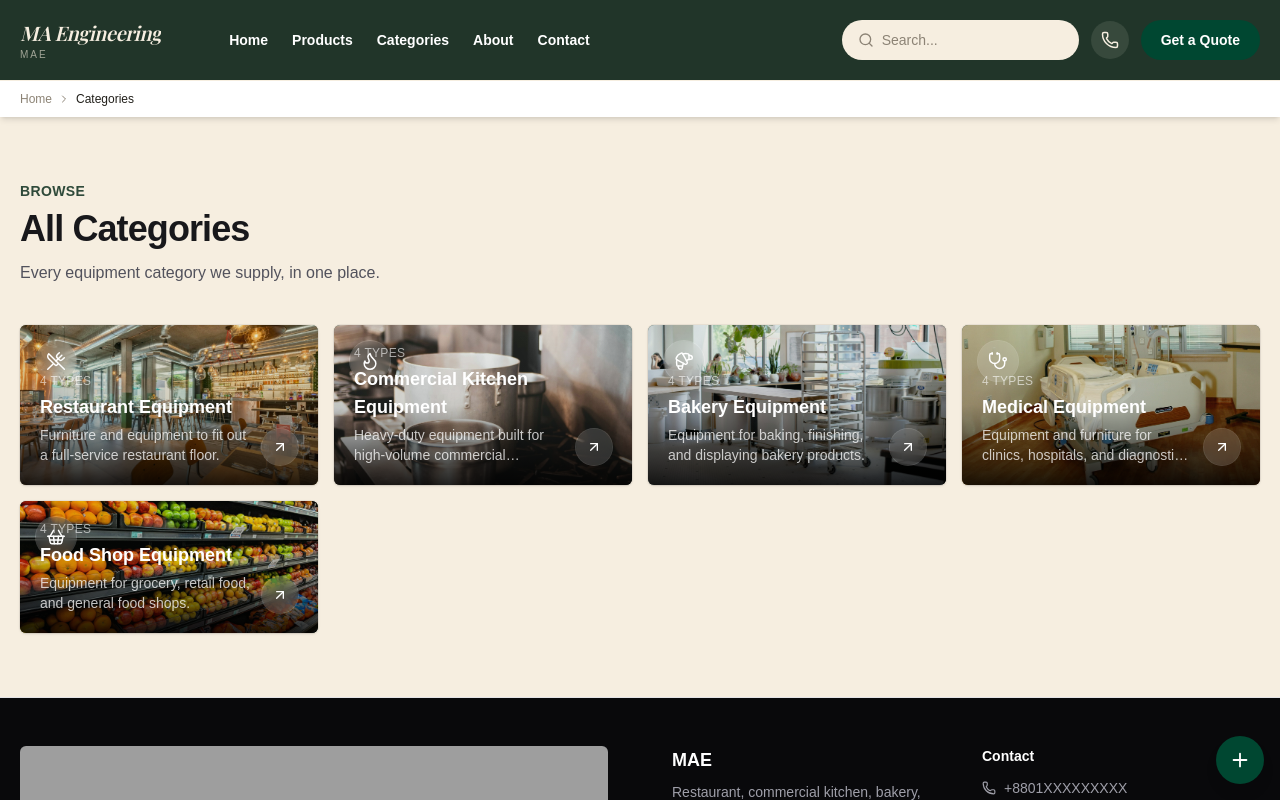
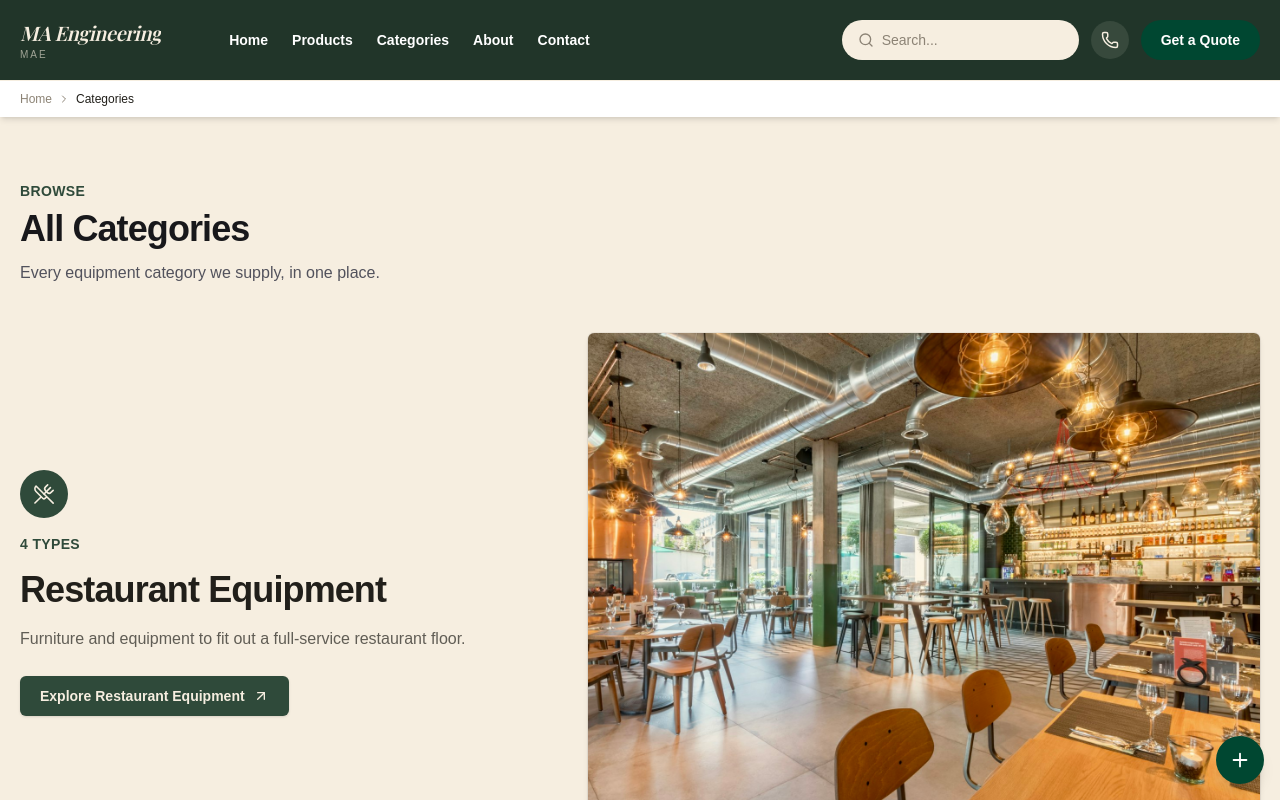
Before and after one commit to hakalukidev/M-A-Engineering, a Next.js app in the folder frontend/: page /categories in a window 1280 px wide. Shown: the top 800 px of the page. Built offline with nearby package versions, Linux system fonts and the light colour scheme; grey boxes are pictures that could not be loaded; a web font is replaced by a local one.

Commit message:
complete design

```diff
--- a/frontend/src/app/categories/page.tsx
+++ b/frontend/src/app/categories/page.tsx
@@ -1,7 +1,11 @@
 import type { Metadata } from "next";
-import { CategoryCard } from "@/components/category/CategoryCard";
+import Image from "next/image";
+import Link from "next/link";
+import { ArrowUpRight, Package } from "lucide-react";
+import { CATEGORY_ICONS } from "@/components/category/CategoryCard";
 import { Container } from "@/components/ui/Container";
 import { SectionHeading } from "@/components/ui/SectionHeading";
+import { cn } from "@/lib/utils";
 import { siteConfig } from "@/config/site";
 import { getAllCategories } from "@/data/categories";
 
@@ -19,12 +23,65 @@ export default function CategoriesPage() {
         eyebrow="Browse"
         title="All Categories"
         subtitle="Every equipment category we supply, in one place."
-        className="mb-10"
+        className="mb-12"
       />
-      <div className="grid grid-cols-1 gap-4 sm:grid-cols-2 lg:grid-cols-4">
-        {categories.map((category) => (
-          <CategoryCard key={category.id} category={category} />
-        ))}
+
+      <div className="flex flex-col gap-14 sm:gap-20">
+        {categories.map((category, index) => {
+          const Icon = CATEGORY_ICONS[category.slug] ?? Package;
+          const typeCount = category.subcategories.length;
+          const imageOnRight = index % 2 === 0;
+
+          return (
+            <section
+              key={category.id}
+              className="flex flex-col items-center gap-8 lg:flex-row lg:gap-14"
+            >
+              <div
+                className={cn(
+                  "relative h-[300px] w-full overflow-hidden rounded-md bg-zinc-100 shadow-md ring-1 ring-black/5 sm:h-[420px] lg:h-[520px] lg:flex-[1.2]",
+                  imageOnRight ? "lg:order-2" : "lg:order-1"
+                )}
+              >
+                <Image
+                  src={category.coverImage}
+                  alt={category.name}
+                  fill
+                  sizes="(min-width: 1024px) 55vw, 100vw"
+                  className="object-cover"
+                  priority={index === 0}
+                />
+              </div>
+
+              <div
+                className={cn(
+                  "flex w-full max-w-lg flex-col gap-4 lg:flex-1",
+                  imageOnRight ? "lg:order-1" : "lg:order-2"
+                )}
+              >
+                <span className="flex h-12 w-12 items-center justify-center rounded-full bg-brand-green text-brand-cream">
+                  <Icon size={22} strokeWidth={1.75} />
+                </span>
+                <p className="text-sm font-semibold uppercase tracking-wide text-brand-green">
+                  {typeCount} {typeCount === 1 ? "type" : "types"}
+                </p>
+                <h2 className="text-3xl font-bold tracking-tight text-brand-ink sm:text-4xl">
+                  {category.name}
+                </h2>
+                <p className="text-base leading-relaxed text-brand-ink/70">
+                  {category.shortDescription}
+                </p>
+                <Link
+                  href={`/categories/${category.slug}`}
+                  className="group mt-2 inline-flex w-fit items-center gap-2 rounded-md bg-brand-green px-5 py-2.5 text-sm font-semibold text-brand-cream shadow-sm transition-all duration-300 hover:-translate-y-0.5 hover:bg-brand-orange hover:shadow-lg"
+                >
+                  Explore {category.name}
+                  <ArrowUpRight className="h-4 w-4 transition-transform duration-300 group-hover:rotate-45" />
+                </Link>
+              </div>
+            </section>
+          );
+        })}
       </div>
     </Container>
   );
--- /dev/null
+++ b/frontend/src/app/products/ProductsFilter.tsx
@@ -0,0 +1,67 @@
+"use client";
+
+import { useState } from "react";
+import { ProductCard } from "@/components/category/ProductCard";
+import type { Category } from "@/types";
+
+export function ProductsFilter({ categories }: { categories: Category[] }) {
+  const [activeSlug, setActiveSlug] = useState(categories[0]?.slug);
+  const activeCategory = categories.find((category) => category.slug === activeSlug) ?? categories[0];
+
+  const products = activeCategory.subcategories.flatMap((subcategory) =>
+    subcategory.products.map((product) => ({
+      product,
+      subcategorySlug: subcategory.slug,
+      subcategoryName: subcategory.name,
+    }))
+  );
+
+  return (
+    <>
+      <nav aria-label="Filter by category" className="mb-10 flex flex-wrap gap-2">
+        {categories.map((category) => (
+          <button
+            key={category.id}
+            type="button"
+            onClick={() => setActiveSlug(category.slug)}
+            aria-pressed={category.slug === activeCategory.slug}
+            className={`rounded-full border px-4 py-1.5 text-sm font-bold transition-all hover:scale-105 ${
+              category.slug === activeCategory.slug
+                ? "border-brand-green bg-brand-green/10 text-brand-ink"
+                : "border-brand-green/20 text-brand-ink/70 hover:border-brand-green hover:bg-brand-green/10 hover:text-brand-ink"
+            }`}
+          >
+            {category.name}
+          </button>
+        ))}
+      </nav>
+
+      <section>
+        <div className="mb-5 flex flex-wrap items-baseline justify-between gap-2">
+          <h2 className="text-2xl font-bold tracking-tight text-brand-ink">
+            {activeCategory.name}
+          </h2>
+          <span className="text-sm text-brand-ink/50">{products.length} products</span>
+        </div>
+
+        {products.length === 0 ? (
+          <p className="rounded-md border border-dashed border-zinc-300 p-8 text-center text-sm text-zinc-500">
+            Products for this category are coming soon — check back shortly.
+          </p>
+        ) : (
+          <div className="grid grid-cols-2 gap-4 sm:grid-cols-3 lg:grid-cols-6">
+            {products.map(({ product, subcategorySlug, subcategoryName }) => (
+              <ProductCard
+                key={product.id}
+                product={product}
+                categorySlug={activeCategory.slug}
+                subcategorySlug={subcategorySlug}
+                subcategoryName={subcategoryName}
+              />
+            ))}
+          </div>
+        )}
+      </section>
+    </>
+  );
+}
--- a/frontend/src/app/products/page.tsx
+++ b/frontend/src/app/products/page.tsx
@@ -1,9 +1,9 @@
 import type { Metadata } from "next";
-import { ProductCard } from "@/components/category/ProductCard";
 import { Container } from "@/components/ui/Container";
 import { SectionHeading } from "@/components/ui/SectionHeading";
 import { siteConfig } from "@/config/site";
 import { getAllCategories, getAllProducts } from "@/data/categories";
+import { ProductsFilter } from "./ProductsFilter";
 
 export const metadata: Metadata = {
   title: "Products",
@@ -23,59 +23,7 @@ export default function ProductsPage() {
         className="mb-8"
       />
 
-      {/* Quick-jump chips to each category section below — plain anchor links, no JS needed. */}
-      <nav aria-label="Jump to category" className="mb-10 flex flex-wrap gap-2">
-        {categories.map((category) => (
-          <a
-            key={category.id}
-            href={`#${category.slug}`}
-            className="rounded-full border border-brand-green/20 px-4 py-1.5 text-sm font-bold text-brand-ink/70 transition-all hover:border-brand-green hover:bg-brand-green/10 hover:text-brand-ink hover:scale-105"
-          >
-            {category.name}
-          </a>
-        ))}
-      </nav>
-
-      <div className="space-y-14">
-        {categories.map((category) => {
-          const products = category.subcategories.flatMap((subcategory) =>
-            subcategory.products.map((product) => ({
-              product,
-              subcategorySlug: subcategory.slug,
-              subcategoryName: subcategory.name,
-            }))
-          );
-
-          return (
-            <section key={category.id} id={category.slug} className="scroll-mt-28">
-              <div className="mb-5 flex flex-wrap items-baseline justify-between gap-2">
-                <h2 className="text-2xl font-bold tracking-tight text-brand-ink">
-                  {category.name}
-                </h2>
-                <span className="text-sm text-brand-ink/50">{products.length} products</span>
-              </div>
-
-              {products.length === 0 ? (
-                <p className="rounded-md border border-dashed border-zinc-300 p-8 text-center text-sm text-zinc-500">
-                  Products for this category are coming soon — check back shortly.
-                </p>
-              ) : (
-                <div className="grid grid-cols-2 gap-4 sm:grid-cols-3 lg:grid-cols-6">
-                  {products.map(({ product, subcategorySlug, subcategoryName }) => (
-                    <ProductCard
-                      key={product.id}
-                      product={product}
-                      categorySlug={category.slug}
-                      subcategorySlug={subcategorySlug}
-                      subcategoryName={subcategoryName}
-                    />
-                  ))}
-                </div>
-              )}
-            </section>
-          );
-        })}
-      </div>
+      <ProductsFilter categories={categories} />
     </Container>
   );
 }
```
